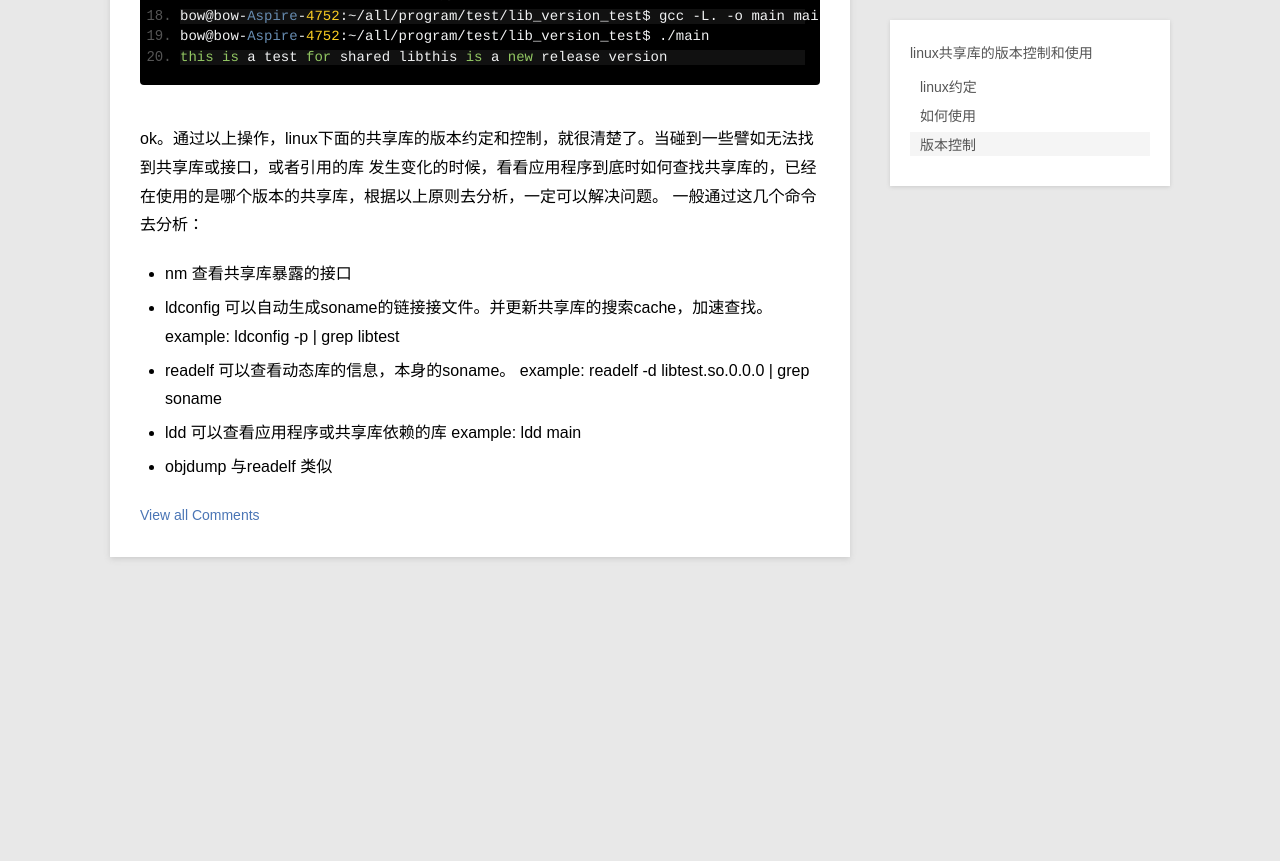
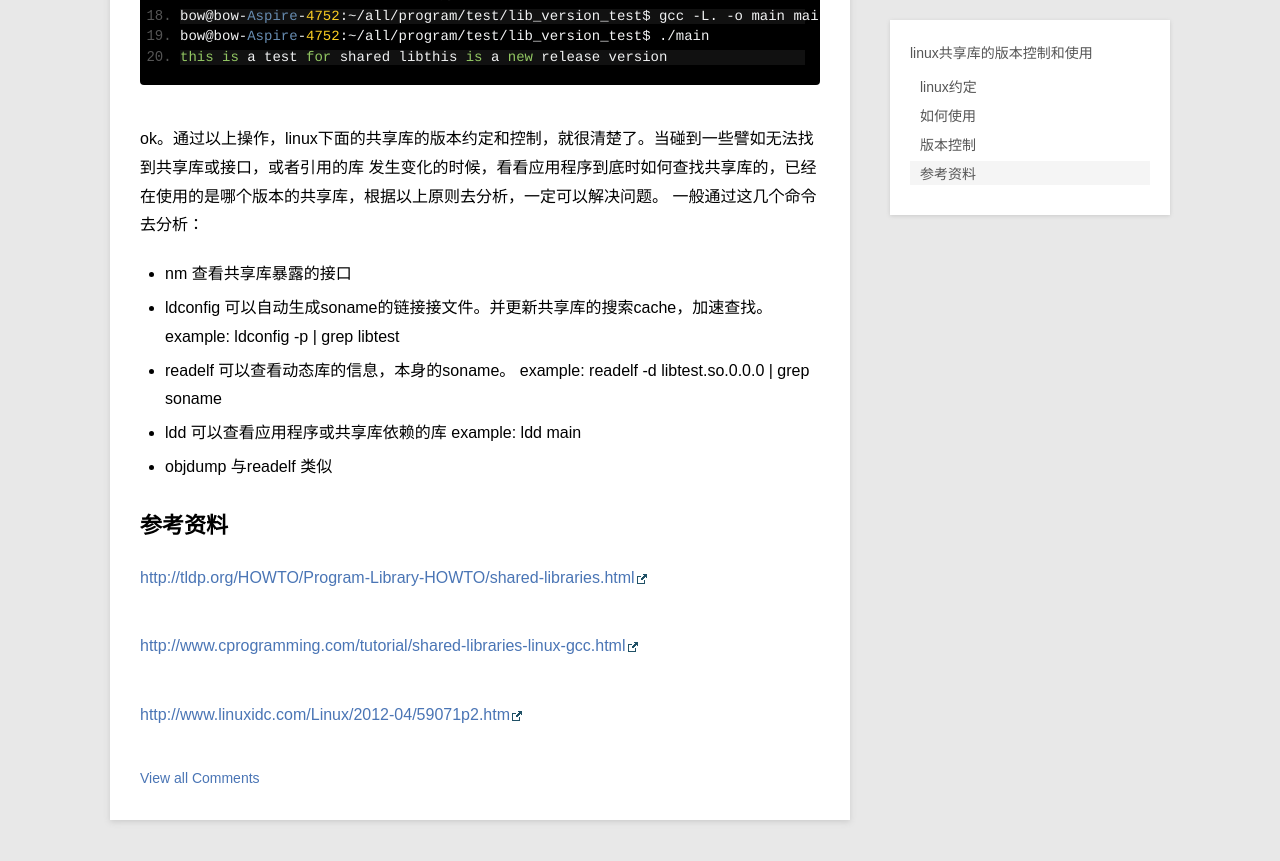
Before and after one commit to erniusias/lovewubo.github.io, a Jekyll site: the page built from _posts/2015-6-28-shared_library.md, in a window 1280 px wide and 900 px high, scrolled down 8776 px. Shown: the top 861 px of the window. Built offline with Jekyll 4.4.1, drawn with Linux system fonts in a browser that asks for light colours; Markdown is read by kramdown in place of the engine named in the settings; before the commit the page ends 9413 px from its top, so only the background shows below that.

Commit message:
Update 2015-6-28-shared_library.md

```diff
--- a/_posts/2015-6-28-shared_library.md
+++ b/_posts/2015-6-28-shared_library.md
@@ -339,3 +339,10 @@ ok。通过以上操作，linux下面的共享库的版本约定和控制，就
 	可以查看应用程序或共享库依赖的库
 	example: ldd main
 * objdump 与readelf 类似
+
+##参考资料
+[http://tldp.org/HOWTO/Program-Library-HOWTO/shared-libraries.html](http://tldp.org/HOWTO/Program-Library-HOWTO/shared-libraries.html)
+
+[http://www.cprogramming.com/tutorial/shared-libraries-linux-gcc.html](http://www.cprogramming.com/tutorial/shared-libraries-linux-gcc.html)
+
+[http://www.linuxidc.com/Linux/2012-04/59071p2.htm](http://www.linuxidc.com/Linux/2012-04/59071p2.htm)
```
